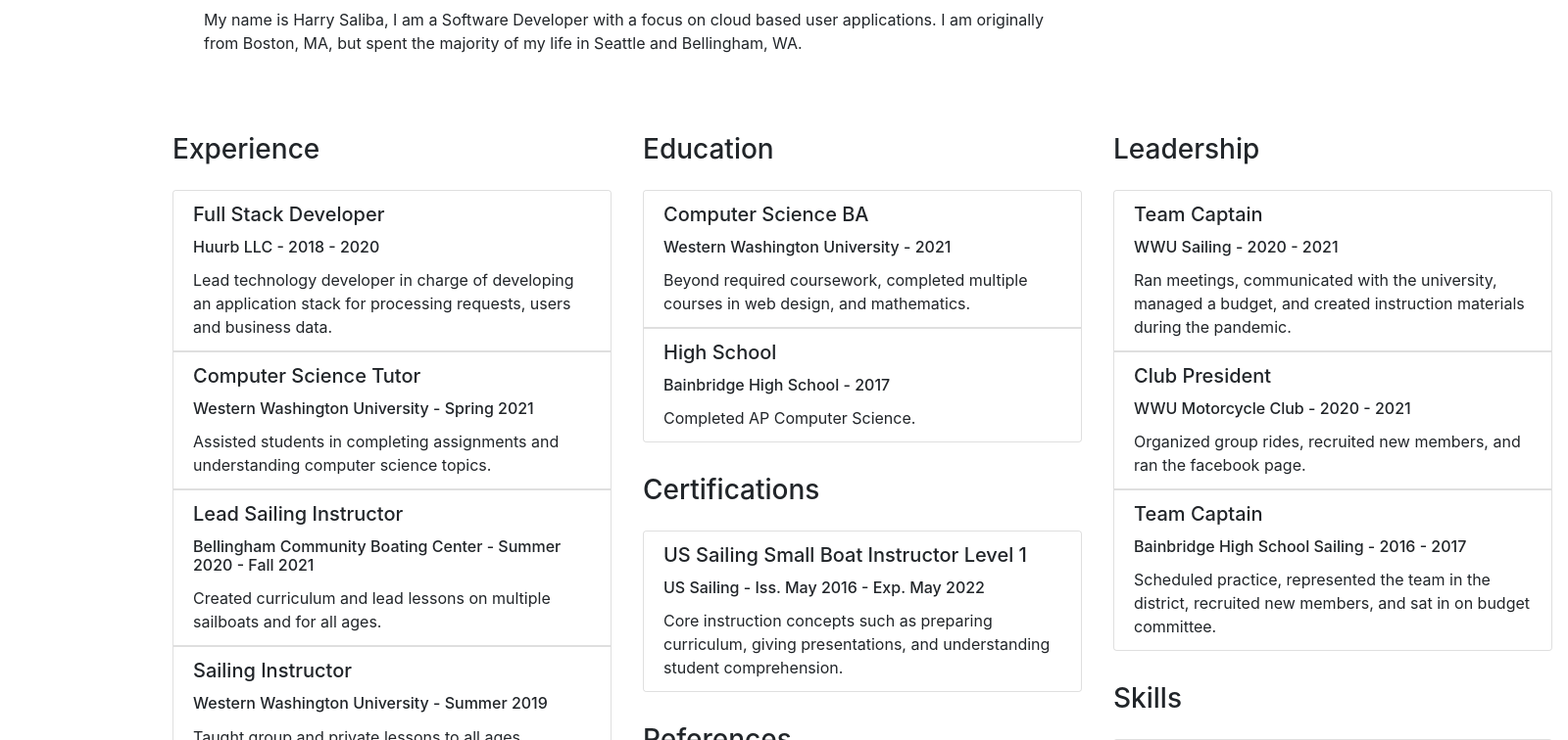
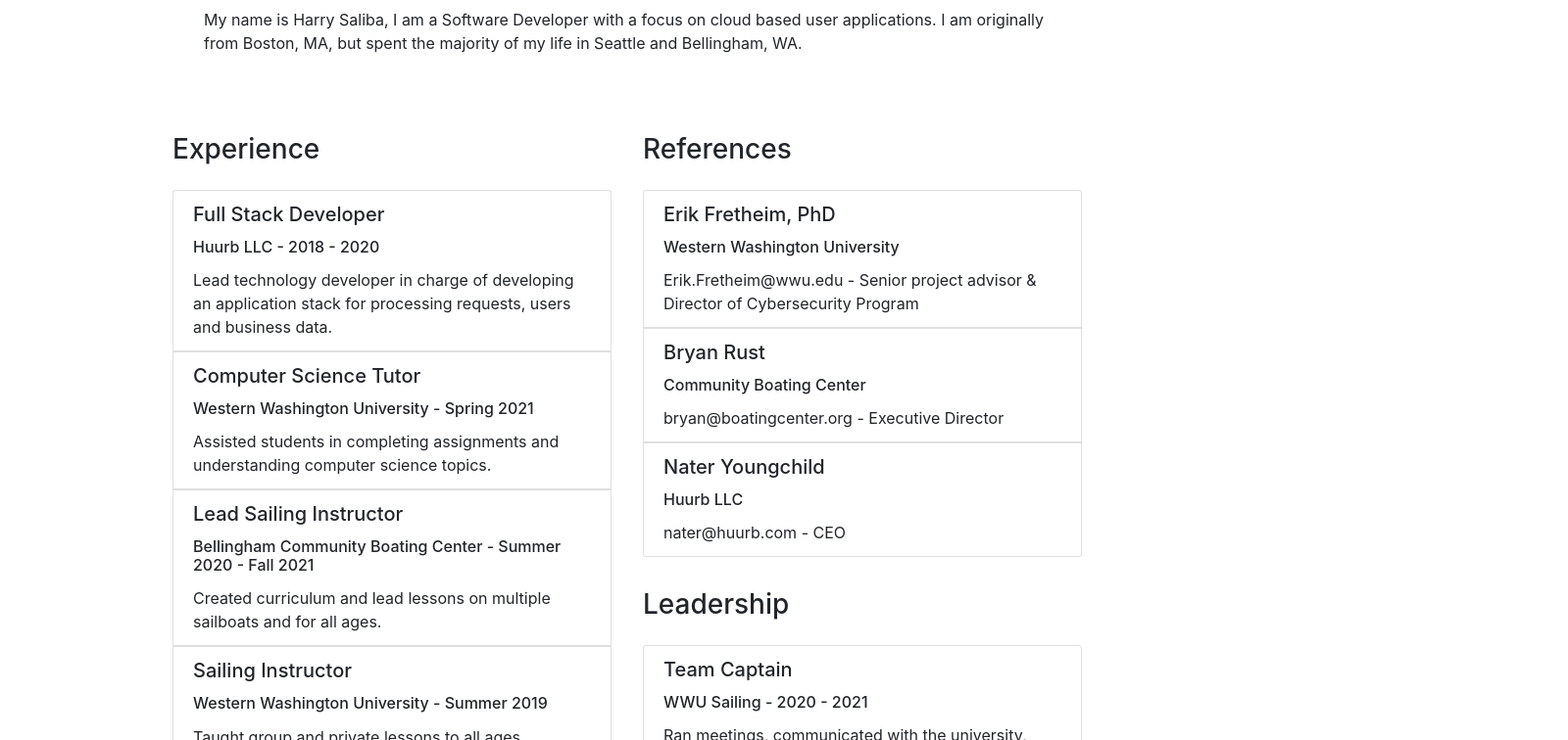
Before and after one commit to hbod8/angular-resume, an Angular app: page / in a window 1280 px wide. Shown: the part 360-1116 px from the top of the page at 98% size, 1600 px wide, since content can reach past the window. Built offline with nearby package versions, Linux system fonts and the light colour scheme.

Commit message:
Switched to absolute unit for card height to prevent wrapping.

```diff
--- a/src/app/app.component.css
+++ b/src/app/app.component.css
@@ -13,7 +13,7 @@
     padding: 1em;
   }
   .resume-card-container {
-    max-height: 140vh;
+    max-height: 1800px;
   }
   .interest-card-container {
     max-height: 80vh;
```
